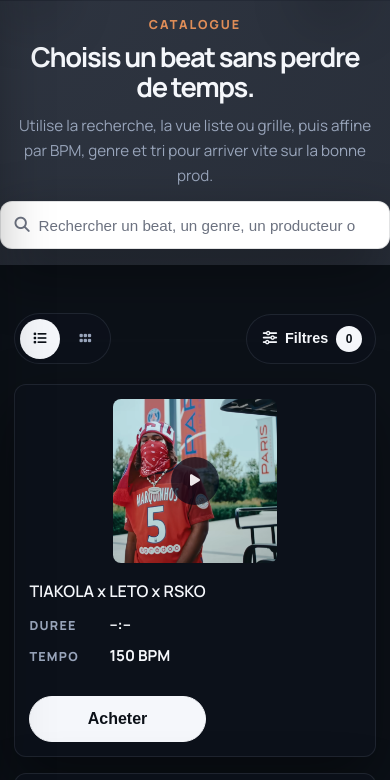
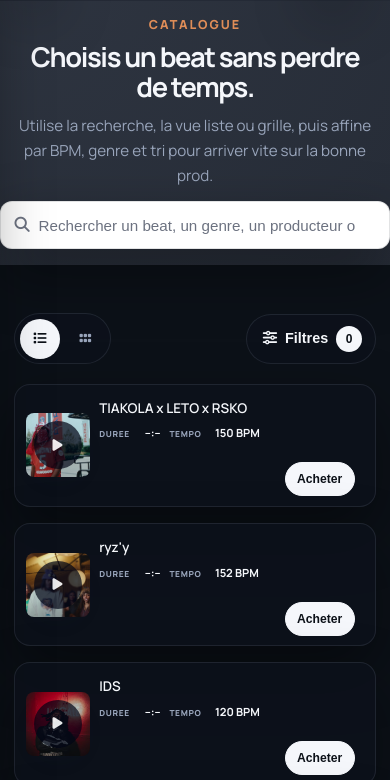
Before and after one commit to belecstudio-eng/belecstor, a website: page index.html in a window 390 px wide. Shown: the part 64-844 px from the top of the page. Drawn offline with nearby package versions, Linux system fonts and the light colour scheme; no server answers.

Commit message:
Refine mobile list view layout

```diff
--- a/style.css
+++ b/style.css
@@ -3454,6 +3454,131 @@ body[data-theme="midnight"] .message-alert-error {
         font-size: 1.45rem;
     }
 
+
+@media (max-width: 760px) {
+    .beats-grid.view-list .produit {
+        display: grid;
+        grid-template-columns: 78px minmax(0, 1fr) auto;
+        align-items: center;
+        gap: 0.75rem;
+        padding: 0.72rem 0.78rem;
+    }
+
+    .beats-grid.view-list .produit-media {
+        width: 78px;
+        height: 78px;
+        margin: 0;
+        grid-column: 1;
+    }
+
+    .beats-grid.view-list .produit-image {
+        width: 78px;
+        height: 78px;
+        margin: 0;
+        aspect-ratio: 1 / 1;
+    }
+
+    .beats-grid.view-list .produit-content {
+        display: grid;
+        grid-template-columns: minmax(0, 1fr);
+        row-gap: 0.35rem;
+        align-items: center;
+        min-width: 0;
+    }
+
+    .beats-grid.view-list .produit-header {
+        margin-bottom: 0;
+        min-width: 0;
+    }
+
+    .beats-grid.view-list .produit-header > div {
+        min-width: 0;
+    }
+
+    .beats-grid.view-list .produit-title-trigger,
+    .beats-grid.view-list .produit-name {
+        font-size: 0.92rem;
+        white-space: nowrap;
+        overflow: hidden;
+        text-overflow: ellipsis;
+    }
+
+    .beats-grid.view-list .produit-meta-list {
+        grid-template-columns: repeat(2, minmax(0, auto));
+        gap: 0.22rem 0.75rem;
+        margin-top: 0.18rem;
+    }
+
+    .beats-grid.view-list .produit-meta-list span {
+        grid-template-columns: 46px minmax(0, auto);
+        gap: 0.28rem;
+    }
+
+    .beats-grid.view-list .produit-meta-list strong {
+        font-size: 0.56rem;
+        letter-spacing: 0.08em;
+    }
+
+    .beats-grid.view-list .produit-meta-list em {
+        font-size: 0.76rem;
+        white-space: nowrap;
+    }
+
+    .beats-grid.view-list .produit-actions {
+        width: auto;
+        margin-top: 0;
+        justify-content: flex-end;
+        align-self: center;
+    }
+
+    .beats-grid.view-list .btn-price {
+        width: auto;
+        padding: 0.62rem 0.82rem;
+        font-size: 0.82rem;
+    }
+}
+
+@media (max-width: 520px) {
+    .beats-grid.view-list .produit {
+        grid-template-columns: 64px minmax(0, 1fr) auto;
+        gap: 0.6rem;
+        padding: 0.62rem 0.66rem;
+        border-radius: 16px;
+    }
+
+    .beats-grid.view-list .produit-media,
+    .beats-grid.view-list .produit-image {
+        width: 64px;
+        height: 64px;
+    }
+
+    .beats-grid.view-list .produit-title-trigger,
+    .beats-grid.view-list .produit-name {
+        font-size: 0.84rem;
+    }
+
+    .beats-grid.view-list .produit-meta-list {
+        gap: 0.18rem 0.55rem;
+    }
+
+    .beats-grid.view-list .produit-meta-list span {
+        grid-template-columns: 42px minmax(0, auto);
+        gap: 0.22rem;
+    }
+
+    .beats-grid.view-list .produit-meta-list strong {
+        font-size: 0.52rem;
+    }
+
+    .beats-grid.view-list .produit-meta-list em {
+        font-size: 0.7rem;
+    }
+
+    .beats-grid.view-list .btn-price {
+        padding: 0.56rem 0.72rem;
+        font-size: 0.76rem;
+    }
+}
     .modal-content {
         width: calc(100% - 16px);
         max-width: none;
```
